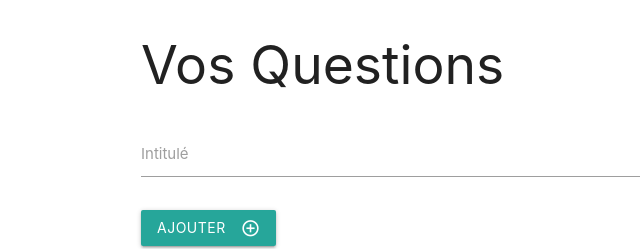
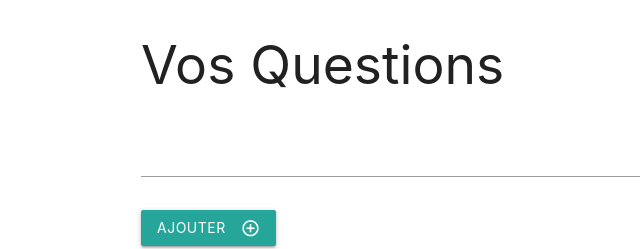
Before and after one commit to gI7DUmmY/VosQuestions, a plain HTML site: page index.htm in a window 1280 px wide. Shown: the top 249 px of the page, 51-691 px from the left. Drawn offline with nearby package versions, Linux system fonts and the light colour scheme.

Commit message:
:lipstick: label input

```diff
--- a/index.htm
+++ b/index.htm
@@ -16,7 +16,7 @@
       <div class="row">
         <div class="input-field col s8">
           <input type="text" name="newQuestion" id="newQuestion">
-          <label for="newQuestion">Intitulé</label>
+          <!-- <label for="newQuestion">Intitulé</label> -->
         </div>
       </div>
       <button type="submit" class="btn waves-effect waves-light"><i class="material-icons right">add_circle_outline</i>Ajouter</button>
```
